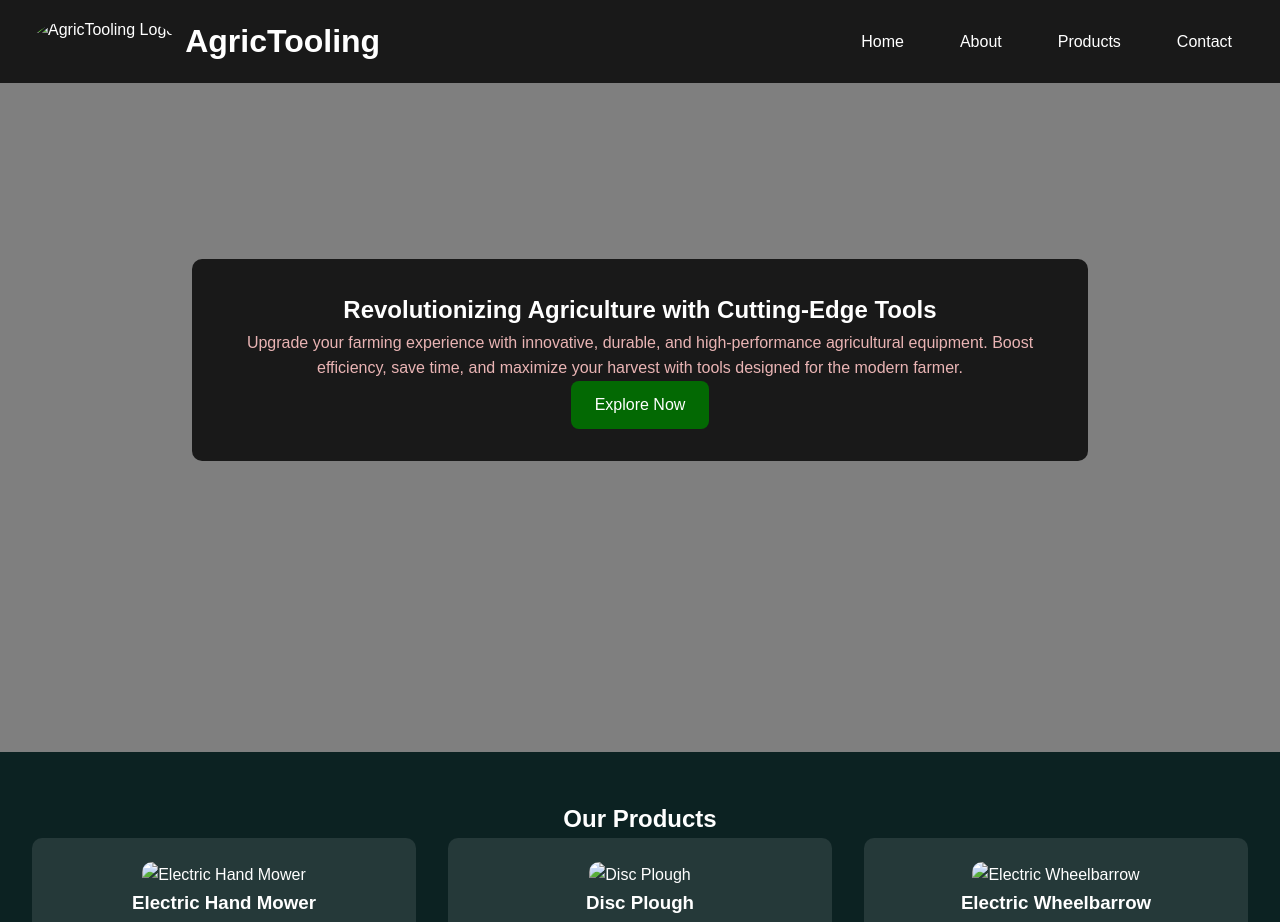
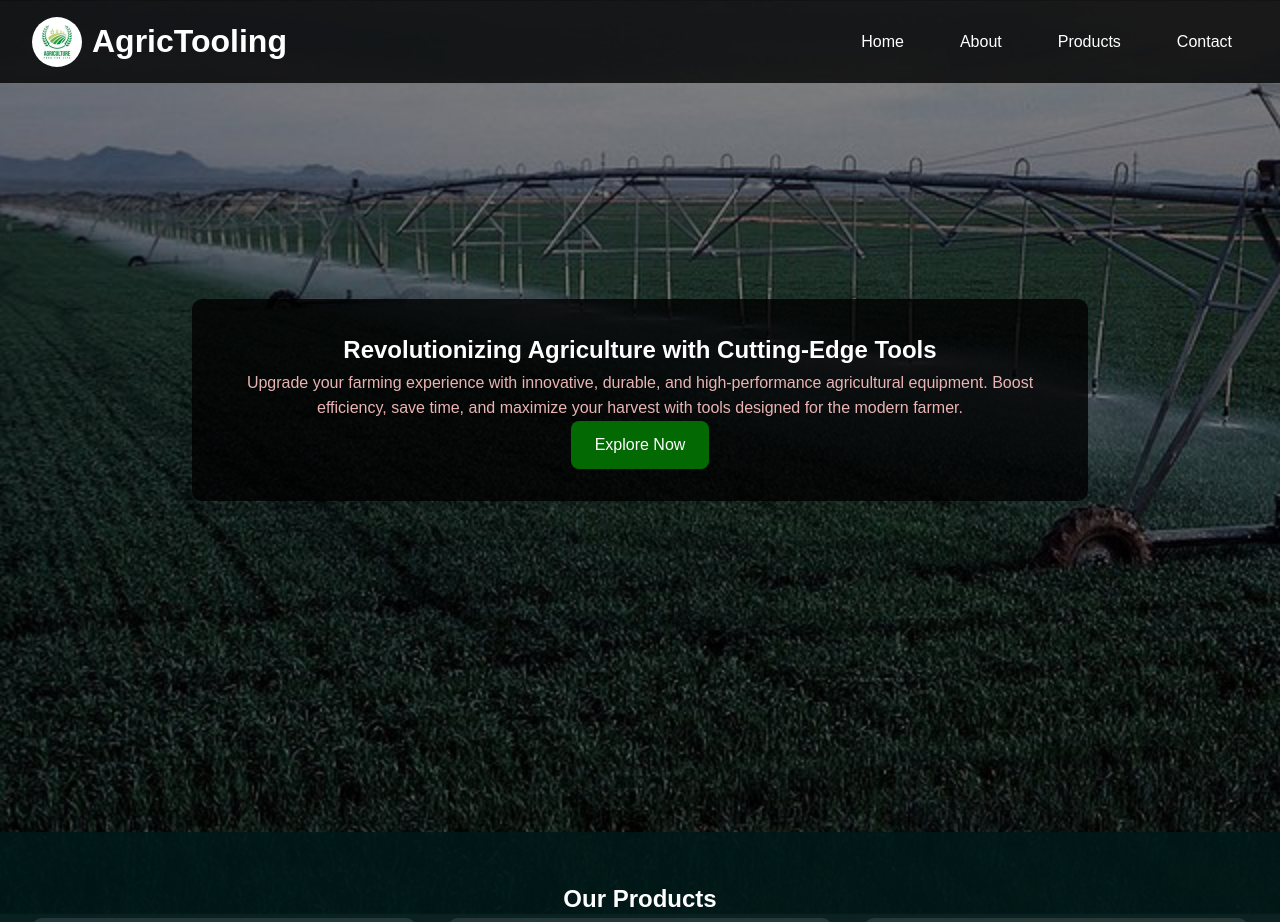
Before and after one commit to shammah124/Responsive-Landing-Page-Design, a plain HTML site: page index.html in a window 1280 px wide. Shown: the top 922 px of the page. Drawn offline with Linux system fonts and the light colour scheme; a script that the page names is missing.

Commit message:
Add files via upload

```diff
--- a/index.html
+++ b/index.html
@@ -5,7 +5,7 @@
     <meta charset="UTF-8">
     <meta name="viewport" content="width=device-width, initial-scale=1.0">
     <title>AgricTooling - Premium Agricultural Tools</title>
-    <link rel="icon" href="AgricLogo.jpg" type="image/x-icon">
+    <link rel="icon" href="images/AgricLogo.jpg" type="image/x-icon">
 
     <!-- External Stylesheets -->
     <link rel="stylesheet" href="https://cdnjs.cloudflare.com/ajax/libs/font-awesome/6.4.2/css/all.min.css">
@@ -18,7 +18,7 @@
         <!-- Navigation Bar -->
         <header class="main-header">
             <div class="logo-brand">
-                <img src="AgricLogo.jpg" alt="AgricTooling Logo" class="logo">
+                <img src="images/AgricLogo.jpg" alt="AgricTooling Logo" class="logo">
                 <h1>Agric<span class="highlight">Tooling</span></h1>
             </div>
             <nav class="main-nav">
@@ -49,17 +49,17 @@
             <h2>Our Products</h2>
             <div class="product-grid">
                 <div class="product-item">
-                    <img src="Electric_Mower.webp" alt="Electric Hand Mower">
+                    <img src="images/Electric_Mower.webp" alt="Electric Hand Mower">
                     <h3>Electric Hand Mower</h3>
                     <p>Efficiently trims grass with sharp rotating blades, ensuring a smooth, even cut for small and large fields.</p>
                 </div>
                 <div class="product-item">
-                    <img src="Plough_Disc.jpg" alt="Disc Plough">
+                    <img src="images/Plough_Disc.jpg" alt="Disc Plough">
                     <h3>Disc Plough</h3>
                     <p>Heavy-duty plough with rotating discs, ideal for breaking tough soil and preparing farmland for planting</p>
                 </div>
                 <div class="product-item">
-                    <img src="Electric_Wheelbarrow.avif" alt="Electric Wheelbarrow">
+                    <img src="images/Electric_Wheelbarrow.avif" alt="Electric Wheelbarrow">
                     <h3>Electric Wheelbarrow</h3>
                     <p>Battery-powered wheelbarrow designed for effortless transport of heavy loads, reducing manual effort in farming and construction.</p>
                 </div>
--- a/main.css
+++ b/main.css
@@ -17,7 +17,7 @@
 
 body {
     color: var(--text-white);
-    background: linear-gradient(var(--bg-overlay), var(--bg-overlay)), url('Agric.jpeg');
+    background: linear-gradient(var(--bg-overlay), var(--bg-overlay)), url('images/Agric.jpeg');
     background-repeat: no-repeat;
     background-size: cover;
     background-attachment: fixed;
@@ -88,8 +88,7 @@ body {
     justify-content: center;
     align-items: center;
     text-align: center;
-    height: 90vh;
-    background: url('images/hero-image.jpg') center/cover no-repeat;
+    height: 100vh;
 }
 
 .hero-content {
```
Also changed, not shown: images/Agric.jpeg (added), images/AgricLogo.jpg (added), images/Electric_Mower.webp (added), images/Electric_Wheelbarrow.avif (added), images/Plough_Disc.jpg (added).
